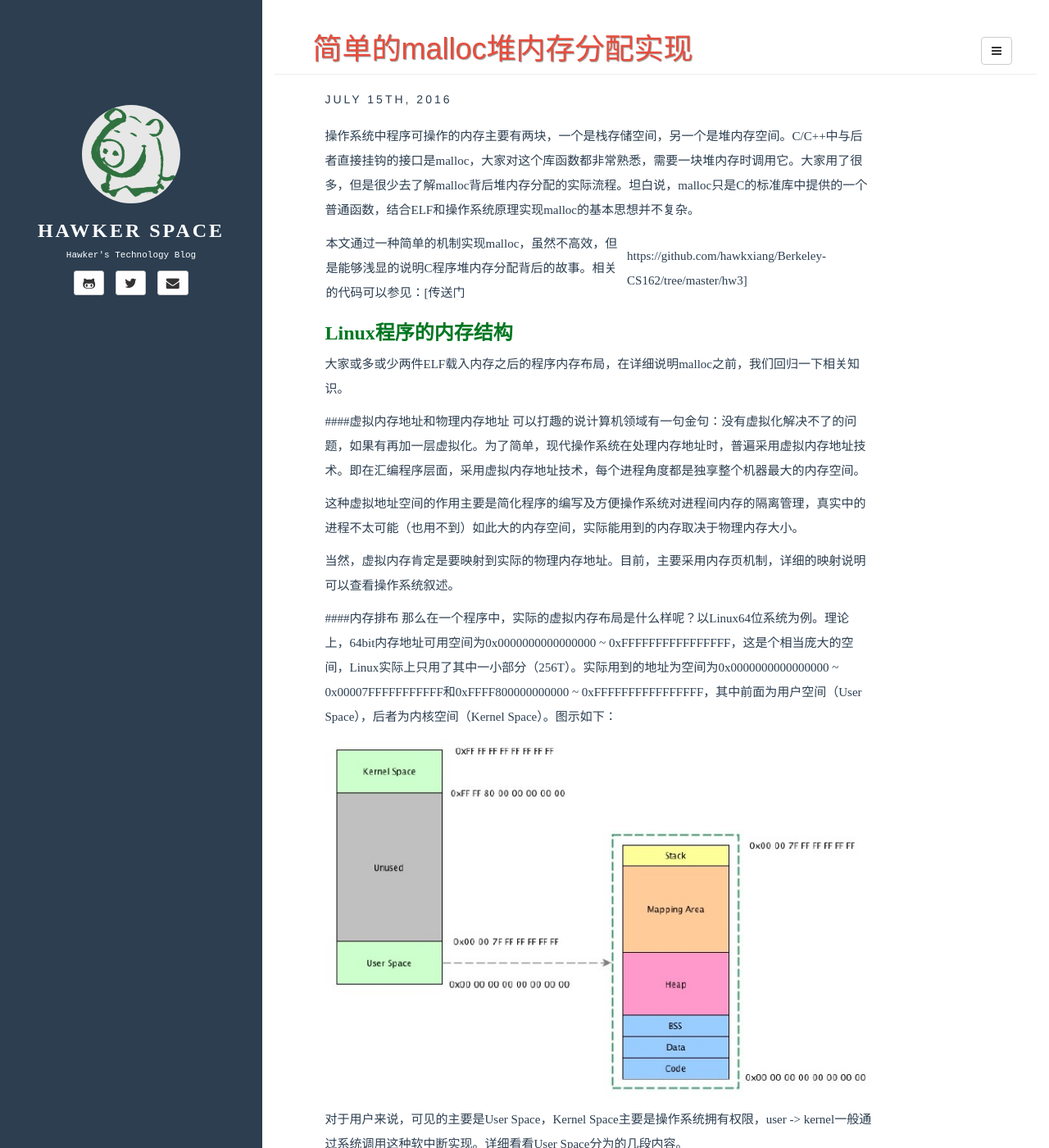
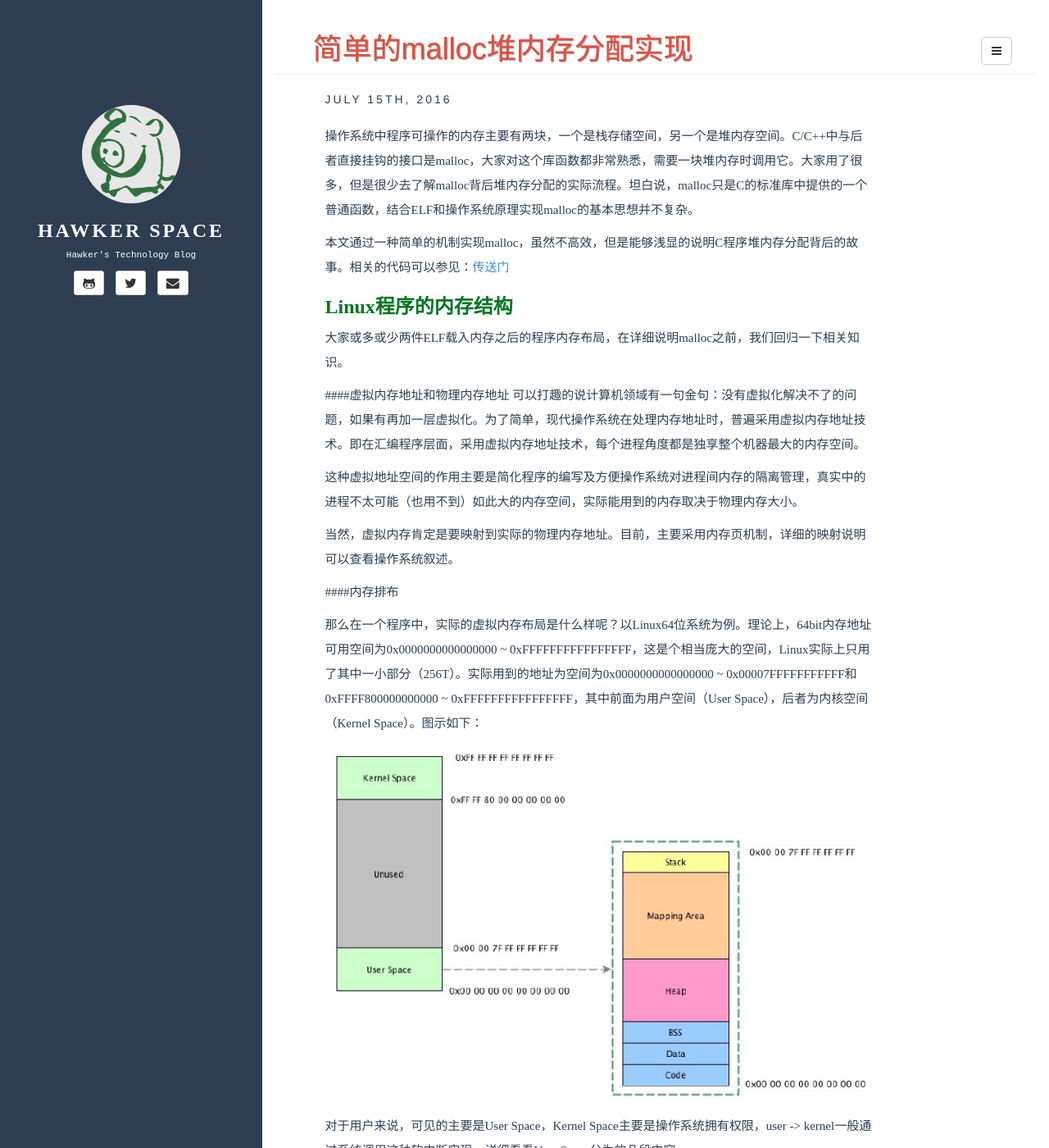
Before and after one commit to hawkxiang/hawkxiang.github.io, a Jekyll site: the page built from _posts/2016.07-15/2016-07-15-malloc-heap.md, in a window 1280 px wide and 1400 px high. Shown: the whole window at 82% size. Built offline with Jekyll 4.4.1, drawn with Linux system fonts in a browser that asks for light colours; comment, search, counter and statistics services are not loaded; some of the changed text lies outside the part shown.

Commit message:
change format

```diff
--- a/_posts/2016.07-15/2016-07-15-malloc-heap.md
+++ b/_posts/2016.07-15/2016-07-15-malloc-heap.md
@@ -13,7 +13,7 @@ tags:
 ---
 操作系统中程序可操作的内存主要有两块，一个是栈存储空间，另一个是堆内存空间。C/C++中与后者直接挂钩的接口是malloc，大家对这个库函数都非常熟悉，需要一块堆内存时调用它。大家用了很多，但是很少去了解malloc背后堆内存分配的实际流程。坦白说，malloc只是C的标准库中提供的一个普通函数，结合ELF和操作系统原理实现malloc的基本思想并不复杂。
 
-本文通过一种简单的机制实现malloc，虽然不高效，但是能够浅显的说明C程序堆内存分配背后的故事。相关的代码可以参见：[传送门|https://github.com/hawkxiang/Berkeley-CS162/tree/master/hw3]
+本文通过一种简单的机制实现malloc，虽然不高效，但是能够浅显的说明C程序堆内存分配背后的故事。相关的代码可以参见：[传送门](https://github.com/hawkxiang/Berkeley-CS162/tree/master/hw3)
 
 ### Linux程序的内存结构
 
@@ -27,6 +27,7 @@ tags:
 当然，虚拟内存肯定是要映射到实际的物理内存地址。目前，主要采用内存页机制，详细的映射说明可以查看操作系统叙述。
 
 ####内存排布
+
 那么在一个程序中，实际的虚拟内存布局是什么样呢？以Linux64位系统为例。理论上，64bit内存地址可用空间为0x0000000000000000 ~ 0xFFFFFFFFFFFFFFFF，这是个相当庞大的空间，Linux实际上只用了其中一小部分（256T）。实际用到的地址为空间为0x0000000000000000 ~ 0x00007FFFFFFFFFFF和0xFFFF800000000000 ~ 0xFFFFFFFFFFFFFFFF，其中前面为用户空间（User Space），后者为内核空间（Kernel Space）。图示如下：
 ![Alt text](/upload/2016/11/memory.jpg "内存布局")
 
@@ -52,9 +53,11 @@ brk将break指针直接设置为某个地址，而sbrk将break从当前位置移
 另外需要注意的是，由于Linux是按页进行内存映射的，所以如果break被设置为没有按页大小对齐，则系统实际上会在最后映射一个完整的页，从而实际已映射的内存空间比break指向的地方要大一些。但是使用break之后的地址是很危险的（尽管也许break之后确实有一小块可用内存地址）。
 
 ### 实现malloc
+
 其实，malloc的实现有多种方式：空闲链表、位图map、内存池等。其中空闲链表最为简单，同时也容易让我们了解malloc功能原理，后两者效率更高。本文通过空闲链表技术，来阐述malloc的实现流程。
 
 ####基本区块结构
+
 空闲链表的思想比较通俗易懂，我们将堆内存以多个块（Block）的形式进行组织，每个块以链表的形式串起来。那么这里有一个问题，链表块本身获取本块的大小是一个难题；因此将每个块分为meta区和数据区，meta区记录数据块的元信息（数据区大小、空闲标志位、指针等等），数据区是真实分配的内存区域，并且数据区的第一个字节地址即为malloc返回的地址。可以定义block结构体如下：
 
 {% highlight C++ linenos%}
@@ -71,6 +74,7 @@ struct s_block {
 {% endhighlight %}
 
 ####寻找候选block
+
 调用malloc时，如果选择合适的block返回内存呢？一般来说两种find算法：
 
 1. First fit: 从头开始找，使用第一个数据区大小大于要求size的块所谓此次分配的块
@@ -92,6 +96,7 @@ t_block find_block(t_block *last, size_t s) {
 find_block从空闲链表头开始查找，第一个符合size要求的block返回它的起始地址，如果找不到这返回NULL。这里在遍历时会更新一个叫last的指针，这个指针始终指向当前遍历的block。这是为了如果找不到合适的block而开辟新block使用的，具体会在接下来的一节用到。
 
 ####创建block开辟新内存
+
 如果，空闲链表中所有的block都不满足malloc要求的size，需要抵用sbrk申请内存，需要在链表最后开辟一个新的block。创建的流程如下：
 
 {% highlight C++ linenos%}
@@ -112,6 +117,7 @@ t_block extend_heap(t_block last, size_t s) {
 这里首先获取break指针目前的位置，分配size+meta大小的一块内存，将新分配的block串入空闲链表，用的last我们在上一节已经提及。
 
 ####分裂block
+
 First_fit有一个比较致命的缺点，就是可能会让很小的size占据很大的一块block，此时，为了提高payload，应该在剩余数据区足够大的情况下，将其分裂为一个新的block，示意如下：
 ![Alt text](/upload/2016/11/split.jpg "block分裂")
 
@@ -133,6 +139,7 @@ void split_block(t_block b, size_t s) {
 {% endhighlight %}
 
 ####malloc的实现
+
 有了上面的工具代码，我们可以利用它们实现一个简单的malloc，提供分配heap内存的功能。内存对齐是一个必须的要求，malloc分配的block数据区按8字节对齐，所以在size不为8的倍数时，我们需要将size调整为大于size的最小的8的倍数：
 
 {% highlight C++ linenos%}
@@ -170,6 +177,7 @@ void *mm_malloc(size_t size) {
 这里的`base`是空闲链表的头部，如果NULL很明显是需要直接分配一个block的。
 
 ####calloc的实现
+
 calloc与malloc的区别很明显，只需要在malloc分配的内存上，进行初始化为0即可。由于我们的数据区是按8字节对齐的，所以为了提高效率，我们可以每8字节一组置0，而不是一个一个字节设置。我们可以通过新建一个size_t指针，将内存区域强制看做size_t类型来实现。
 
 {% highlight C++ linenos%}
@@ -187,6 +195,7 @@ void *mm_calloc(size_t number, size_t size) {
 {% endhighlight %}
 
 ####free的实现
+
 有内存分配，就需要内存释放的free函数。我们主要需要解决两个问题：
 
 1. 如何验证所传入的地址是有效地址，即是通过malloc方式分配的block中数据区首地址
@@ -259,6 +268,7 @@ void mm_free(void *ptr) {
 {% endhighlight %}
 
 ####realloc的实现
+
 为了实现realloc，需要一个是心啊内存复制的方案，基本逻辑如下：
 
 {% highlight C++ linenos%}
```
Also changed, not shown: other parts of _posts/2016.07-15/2016-07-15-malloc-heap.md (+2 -1 lines).
